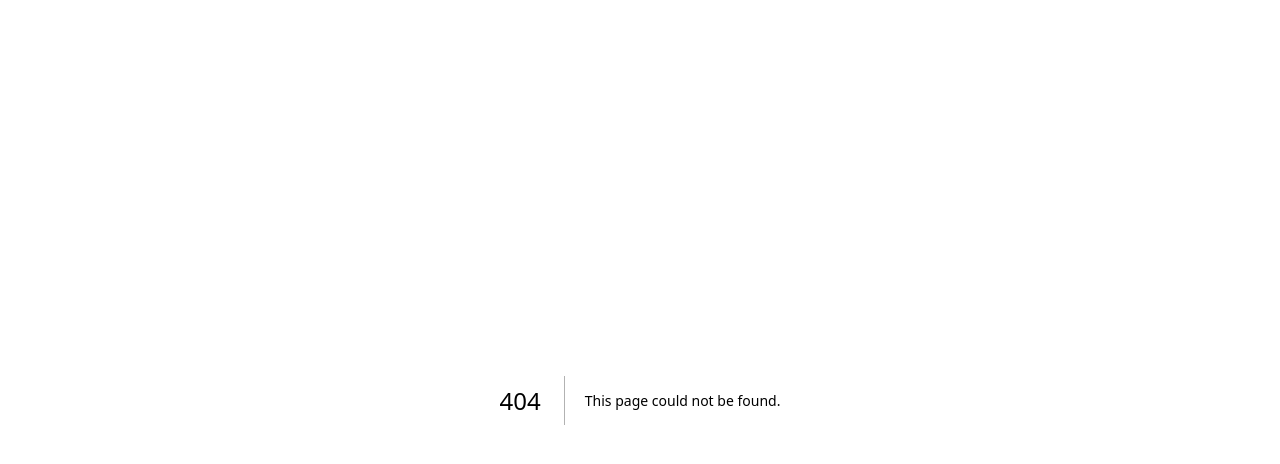
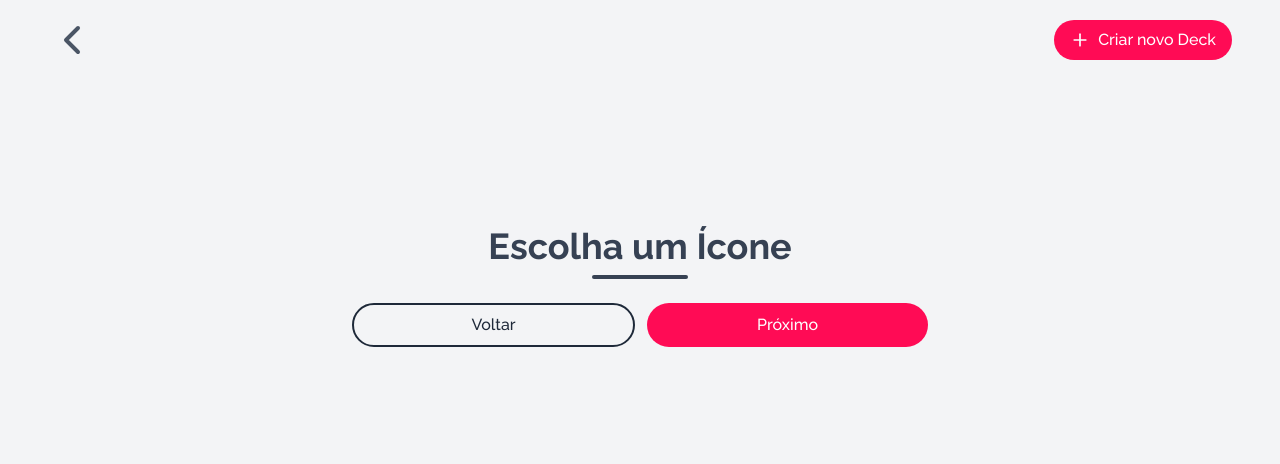
Before and after one commit to julioceno/memoriza, a Next.js app: page /decks/create/IconSelection in a window 1280 px wide. Before the commit this address had no page. Shown: the top 464 px of the page. Built offline with nearby package versions, Linux system fonts and the light colour scheme.

Commit message:
feat create IconSelection

```diff
--- /dev/null
+++ b/src/app/decks/create/IconSelection/page.tsx
@@ -0,0 +1,28 @@
+'use client';
+
+import SectionTitle from '@/components/SectionTitle';
+import Button from '@/components/Button';
+import React, { useState } from 'react';
+
+const IconSelectionPage: React.FC = () => {
+  return (
+    <div className="flex flex-col items-center justify-center">
+    <div className="mt-32 md:mt-40 flex flex-col gap-4 md:gap-6 w-full max-w-md md:max-w-xl">
+        <SectionTitle>
+            Escolha um Ícone
+        </SectionTitle>
+
+        <div className="flex gap-3">
+            <Button full type='outlined'>
+                Voltar
+            </Button>
+            <Button full>
+                Próximo
+            </Button>
+        </div>
+    </div>
+</div>
+  );
+};
+
+export default IconSelectionPage;
--- a/src/components/Button/index.tsx
+++ b/src/components/Button/index.tsx
@@ -22,8 +22,8 @@ const Button: React.FC<IButtonProps> = ({
       ? 'bg-zinc-600 text-white cursor-not-allowed'
       : 'bg-principal text-white hover:bg-red-700',
     outlined: disabled
-      ? 'border border-gray-400 text-gray-400 cursor-not-allowed'
-      : 'border border-gray-800 text-gray-800 bg-transparent hover:bg-gray-900',
+      ? 'border md:border-2 border-gray-400 text-gray-400 cursor-not-allowed'
+      : 'border md:border-2 border-gray-800 text-gray-800 bg-transparent hover:bg-gray-900',
   };
 
   const cursorType = disabled ? 'cursor-not-allowed' : 'cursor-pointer';
```
